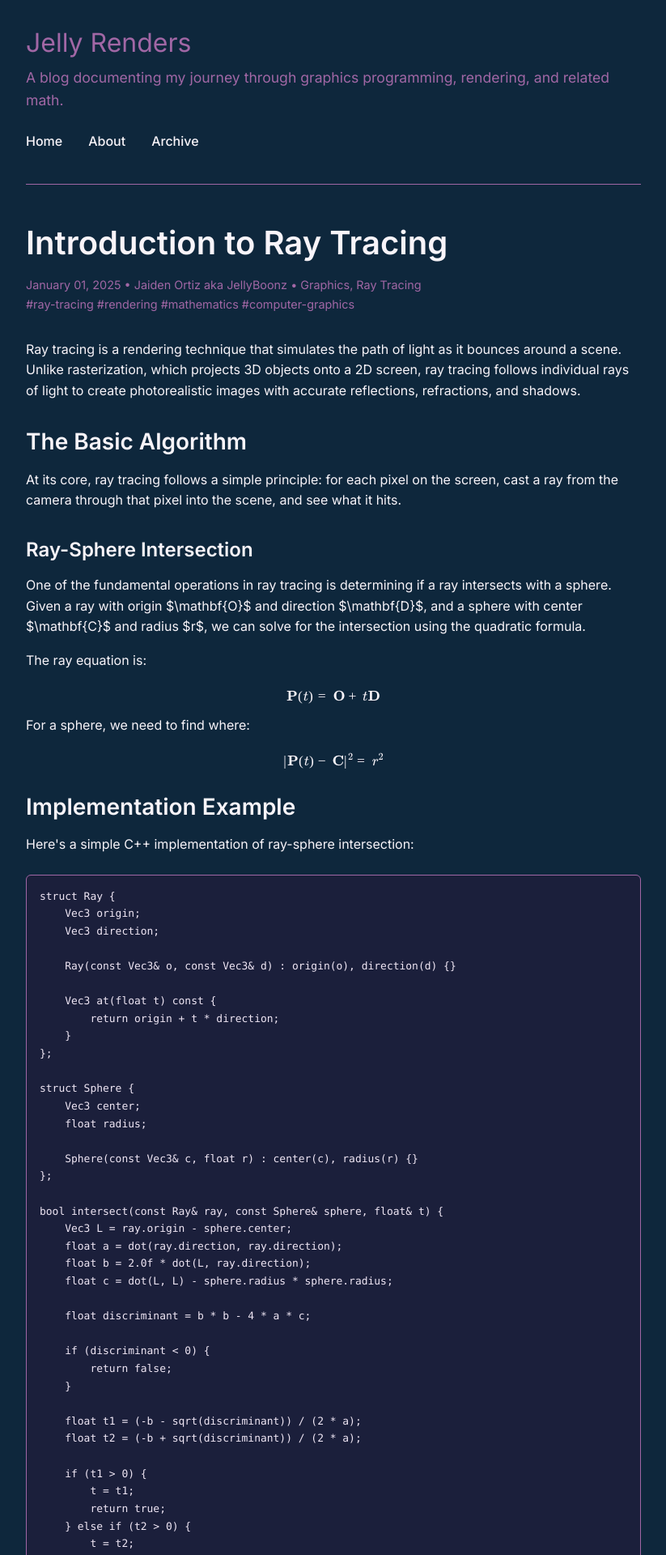
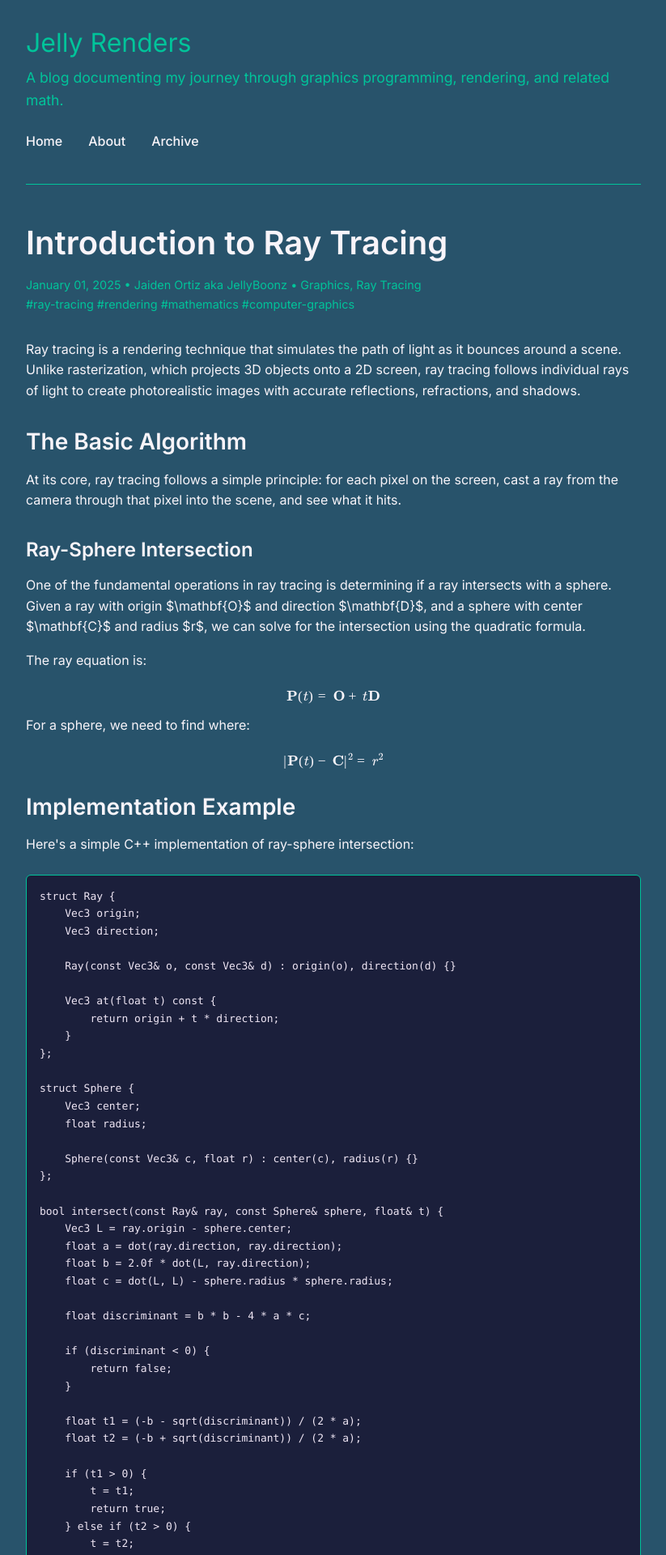
Before and after one commit to JellyBoonz/graphics-blog, a Jekyll site: the page preview.html, which Jekyll copies as it is, in a window 1280 px wide. Shown: the top 1920 px of the page at 81% size, without its empty margins (228-1051 px from the left). Built offline with Jekyll 4.4.1, drawn with Linux system fonts in a browser that asks for light colours.

Commit message:
Update blog content - Sat Oct 18 06:52:47 EDT 2025

```diff
--- a/assets/css/style.css
+++ b/assets/css/style.css
@@ -9,7 +9,7 @@ body {
   font-family: "Inter", "SF Pro Display", -apple-system, BlinkMacSystemFont, "Segoe UI", "Roboto", "Helvetica Neue", Arial, sans-serif;
   line-height: 1.6;
   color: #F8F4F9;
-  background-color: #0E273C;
+  background-color: #28536b;
   margin: 0;
   padding: 0;
   font-size: 16px;
@@ -24,7 +24,7 @@ body {
 
 /* Header */
 .site-header {
-  border-bottom: 1px solid #A167A5;
+  border-bottom: 1px solid #00c49a;
   padding: 2rem 0;
   margin-bottom: 3rem;
 }
@@ -33,12 +33,12 @@ body {
   font-size: 2rem;
   font-weight: 400;
   margin: 0;
-  color: #F8F4F9;
+  color: #FFFFFF;
   text-decoration: none;
 }
 
 .site-description {
-  color: #A167A5;
+  color: #00c49a;
   font-size: 1.1rem;
   margin: 0.5rem 0 0 0;
 }
@@ -86,13 +86,13 @@ body {
 }
 
 .post-meta {
-  color: #A167A5;
+  color: #00c49a;
   font-size: 0.9rem;
   margin-bottom: 1rem;
 }
 
 .post-meta a {
-  color: #A167A5;
+  color: #00c49a;
   text-decoration: none;
 }
 
@@ -119,7 +119,7 @@ p {
 
 /* Links */
 a {
-  color: #A167A5;
+  color: #00c49a;
   text-decoration: none;
 }
 
@@ -140,17 +140,17 @@ li {
 
 /* Blockquotes */
 blockquote {
-  border-left: 4px solid #A167A5;
+  border-left: 4px solid #00c49a;
   padding-left: 1rem;
   margin: 2rem 0;
-  color: #A167A5;
+  color: #00c49a;
   font-style: italic;
 }
 
 /* Code blocks */
 pre {
   background-color: #1B1F3B;
-  border: 1px solid #A167A5;
+  border: 1px solid #00c49a;
   border-radius: 6px;
   padding: 1rem;
   overflow-x: auto;
@@ -162,7 +162,7 @@ pre {
 
 code {
   background-color: #1B1F3B;
-  border: 1px solid #A167A5;
+  border: 1px solid #00c49a;
   border-radius: 3px;
   padding: 0.2rem 0.4rem;
   font-size: 0.9em;
@@ -179,7 +179,7 @@ pre code {
 /* Syntax highlighting */
 .highlight {
   background-color: #1B1F3B;
-  border: 1px solid #A167A5;
+  border: 1px solid #00c49a;
   border-radius: 6px;
   margin: 1.5rem 0;
 }
@@ -222,7 +222,7 @@ img {
 
 .image-caption {
   text-align: center;
-  color: #A167A5;
+  color: #00c49a;
   font-size: 0.9rem;
   margin-top: 0.5rem;
   font-style: italic;
@@ -236,7 +236,7 @@ img {
 }
 
 .post-list-item {
-  border-bottom: 1px solid #A167A5;
+  border-bottom: 1px solid #00c49a;
   padding: 2rem 0;
 }
 
@@ -252,7 +252,7 @@ img {
 }
 
 .post-list-meta {
-  color: #A167A5;
+  color: #00c49a;
   font-size: 0.9rem;
   margin-bottom: 1rem;
 }
@@ -264,10 +264,10 @@ img {
 
 /* Footer */
 .site-footer {
-  border-top: 1px solid #A167A5;
+  border-top: 1px solid #00c49a;
   padding: 2rem 0;
   margin-top: 4rem;
-  color: #A167A5;
+  color: #00c49a;
   font-size: 0.9rem;
   text-align: center;
 }
@@ -282,10 +282,10 @@ img {
   display: inline-block;
   padding: 0.5rem 1rem;
   margin: 0 0.25rem;
-  border: 1px solid #A167A5;
+  border: 1px solid #00c49a;
   border-radius: 4px;
   text-decoration: none;
-  color: #A167A5;
+  color: #00c49a;
 }
 
 .pagination a:hover {
@@ -294,9 +294,9 @@ img {
 }
 
 .pagination .current {
-  background-color: #A167A5;
+  background-color: #00c49a;
   color: #0E273C;
-  border-color: #A167A5;
+  border-color: #00c49a;
 }
 
 /* Responsive design */
```
